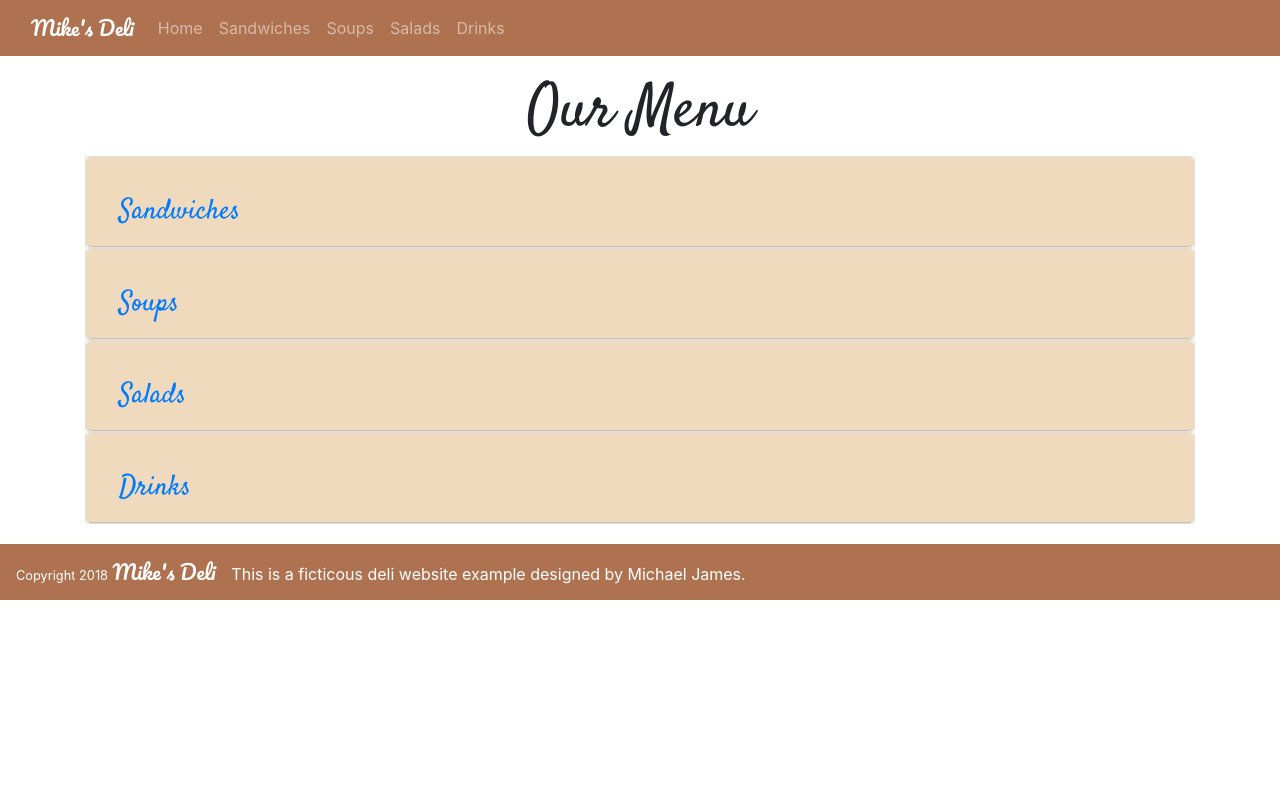
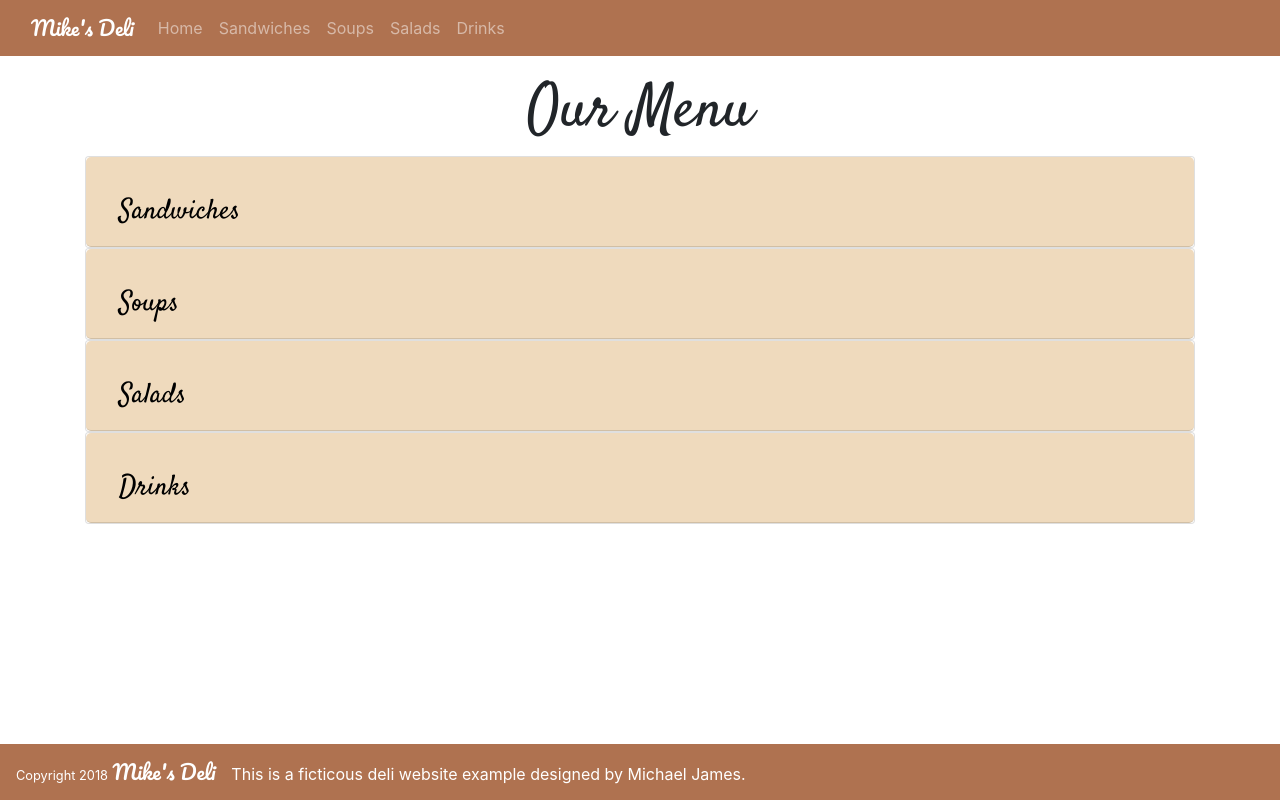
Before and after one commit to michaelJohnJames/deli-website, a PHP site: page /menu.html in a window 1280 px wide. Run offline with PHP 8.4, Linux system fonts and the light colour scheme.

Commit message:
change menu links

```diff
--- a/menu.html
+++ b/menu.html
@@ -101,7 +101,7 @@
   <div class="card">
     <div class="card-header" id="soups-card">
       <h5 class="mb-0">
-        <button class="btn btn-link collapsed" data-toggle="collapse" data-target="#soups-card-body" aria-expanded="false" aria-controls="collapseTwo">
+        <button id="soup-btn" class="btn btn-link collapsed" data-toggle="collapse" data-target="#soups-card-body" aria-expanded="false" aria-controls="collapseTwo">
           <h3 class="sub-heading">Soups</h3>
         </button>
       </h5>
@@ -138,7 +138,7 @@
   <div class="card">
     <div class="card-header" id="salads-card">
       <h5 class="mb-0">
-        <button class="btn btn-link collapsed" data-toggle="collapse" data-target="#salads-card-body" aria-expanded="false" aria-controls="collapseThree">
+        <button id="salad-btn" class="btn btn-link collapsed" data-toggle="collapse" data-target="#salads-card-body" aria-expanded="false" aria-controls="collapseThree">
           <h3 class="sub-heading">Salads</h3>
         </button>
       </h5>
@@ -175,7 +175,7 @@
   <div class="card">
     <div class="card-header" id="drinks-card">
       <h5 class="mb-0">
-        <button class="btn btn-link collapsed" data-toggle="collapse" data-target="#drinks-card-body" aria-expanded="false" aria-controls="collapseFour">
+        <button id="drink-btn" class="btn btn-link collapsed" data-toggle="collapse" data-target="#drinks-card-body" aria-expanded="false" aria-controls="collapseFour">
           <h3 class="sub-heading">Drinks</h3>
         </button>
       </h5>
@@ -213,7 +213,7 @@
 
 <footer>
 
-  <nav class="navbar navbar-bottom navbar-dark footer-menu" >
+  <nav class="navbar navbar-bottom navbar-dark fixed-bottom" >
 
     <p class="copyright"><small>Copyright 2018</small> <a class="navbar-brand" href="#"> Mike's Deli</a>This is a ficticous deli website example designed by <a class="portfolio-link" href="http://www.michaeljames.io">Michael James.</a></p>
   </nav>
--- a/public/css/index.css
+++ b/public/css/index.css
@@ -3,6 +3,10 @@
     margin: 0;
     background-color: rgba(0,0,0,0.1);
   } */
+
+  body {
+    height: 100%;
+  }
 
 
   /* Navbar styles */
@@ -76,6 +80,14 @@
     margin-top: 20px;
   }
 
+  .menu-link {
+    color: black;
+  }
+
+  .menu-link:hover {
+    color: black;
+  }
+
 
 
     /* Card styles */
@@ -135,9 +147,9 @@
 
 
 /* Footer styles */
-.footer-menu {
-  position: absolute;
+.fixed-bottom {
 
+  margin-top: 20px;
   bottom: 0;
 
 }
@@ -176,6 +188,14 @@
   margin-bottom: 20px;
 }
 
+#accordion {
+  margin-bottom: 80px;
+}
+
+#sandwich-btn, #soup-btn, #salad-btn, #drink-btn {
+  color: black;
+}
+
 /* Mobile style changes */
 
 @media (max-width: 576px) {
```
Also changed, not shown: other parts of menu.html (+12 -12 lines), index.html (+5 -5 lines).
